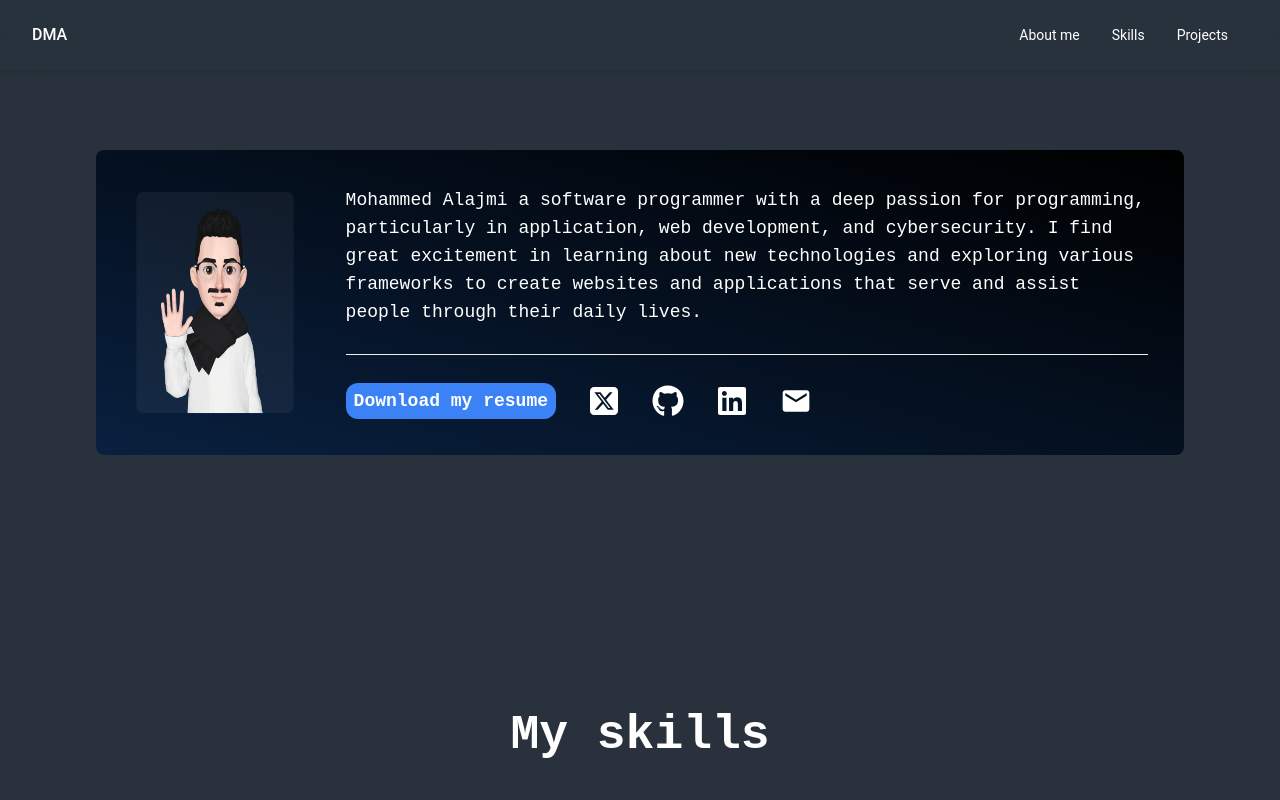
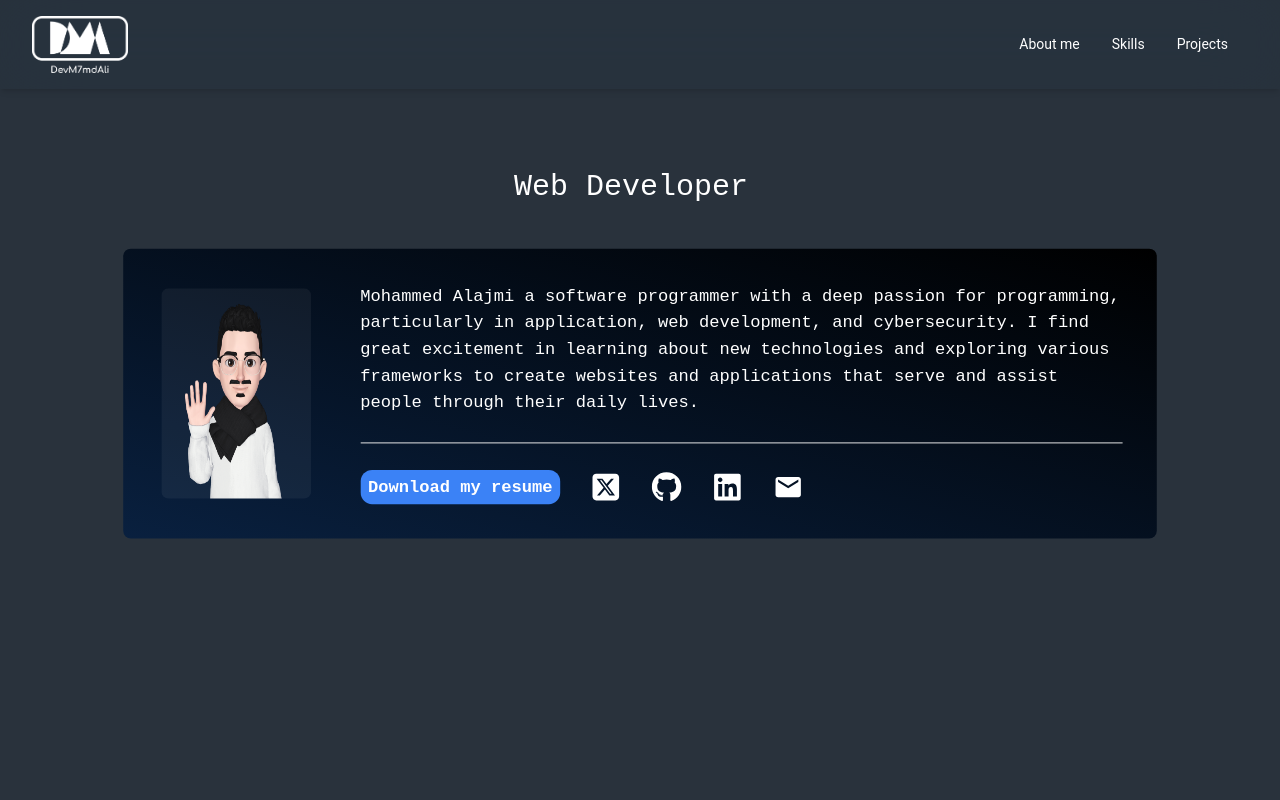
Before and after one commit to DevM7mdAli/PortfolioWeb, a React (Create React App) app: page / in a window 1280 px wide. Shown: the top 800 px of the page. Built offline with nearby package versions, Linux system fonts and the light colour scheme; a web font is replaced by a local one.

Commit message:
99% finished the top part now the footer only left

```diff
--- a/package.json
+++ b/package.json
@@ -15,6 +15,7 @@
     "react-icons": "^5.0.1",
     "react-router-dom": "^6.22.3",
     "react-scripts": "5.0.1",
+    "react-type-animation": "^3.2.0",
     "web-vitals": "^2.1.4"
   },
   "scripts": {
--- a/src/components/About/AboutCard.js
+++ b/src/components/About/AboutCard.js
@@ -3,17 +3,34 @@ import { FaGithub, FaLinkedin } from "react-icons/fa";
 import { MdEmail } from "react-icons/md";
 import { FaSquareXTwitter } from "react-icons/fa6";
 import { motion } from "framer-motion"
+import { TypeAnimation } from "react-type-animation";
 
 export default function AboutCard({ imgLogo, about, imgGif, resumeLink, linkedLink, GitHubLink, XLink, Email }) {
   const [inMouse, setInMouse] = useState(false)
   return (
-    <motion.div className="flex flex-col lg:flex-row p-9 gap-x-12 max-w-7xl border-blue-200 bg-gradient-to-tr from-bgFromGrad to-black rounded-lg transition-all scale-95 hover:scale-100" id="AboutMe"
+    <motion.section className="flex flex-col items-center"
+      id="AboutMe"
       initial={{ opacity: 0, y: -20 }}
       whileInView={{ opacity: 1, y: 0 }}
       transition={{ duration: 1, delay: 0.1, type: "spring", stiffness: 80 }}
       viewport={{ once: true }}
+
     >
 
+      <TypeAnimation
+        sequence={[
+          'About Me', 2500,
+          'Web Developer', 2000,
+          'App Developer', 2000,
+          'Cyber security', 2000,
+        ]}
+        wrapper="div"
+        cursor={true}
+        repeat={Infinity}
+        className="text-3xl mb-9"
+      />
+
+      <div className="flex flex-col lg:flex-row p-9 gap-x-12 max-w-7xl border-blue-200 bg-gradient-to-tr from-bgFromGrad to-black rounded-lg transition-all scale-95 hover:scale-100">
         <div>
           <img onMouseEnter={() => { setInMouse(true) }} onMouseLeave={() => { setInMouse(false) }} src={!inMouse ? `${imgLogo}` : `${imgGif}`} className={`w-full h-full bg-opacity-5 bg-white rounded-lg scale-95 ${!inMouse ? "transition-transform " : "transition-transform scale-100"}`} alt="Logo Part" />
         </div>
@@ -49,6 +66,7 @@ export default function AboutCard({ imgLogo, about, imgGif, resumeLink, linkedLi
           </div>
         </div>
 
-    </motion.div>
+      </div>
+    </motion.section>
   )
 }
--- a/src/components/NavBar.js
+++ b/src/components/NavBar.js
@@ -6,6 +6,7 @@ import {
 } from "@material-tailwind/react";
 
 import { useState, useEffect } from "react";
+import DMA from '../assets/DMA.png'
 
 
 
@@ -61,13 +62,9 @@ export default function NavBar() {
     <div className="sticky top-0 max-h-[768px] w-full z-30 text-white">
       <Navbar className="h-max max-w-full rounded-none border-none px-4 py-2 lg:px-8 lg:py-4 bg-mainBackground">
         <div className="flex items-center justify-between">
-          <Typography
-            as="a"
-            href="#"
-            className="mr-4 cursor-pointer py-1.5 font-medium"
-          >
-            DMA
-          </Typography>
+          <a className="sm:w-24 w-16 flex justify-center items-center" href="#">
+            <img src={DMA} alt="Logo" />
+          </a>
           <div className="flex items-center gap-4">
             <div className="mr-4 hidden lg:block">{navList}</div>
 
--- a/src/components/projects/ProjectCard.js
+++ b/src/components/projects/ProjectCard.js
@@ -5,7 +5,7 @@ export default function projectCard() {
     <section id="projects">
       <div className='flex flex-col gap-y-9 text-center'>
         <h1 className="text-5xl font-bold">
-          Projects i worked on
+          Projects I worked on
         </h1>
 
         <div>
```
Also changed, not shown: src/assets/DMA.png (added), 1 other file (tests, documents, lock files or other folders). Lines whose indentation alone changed are shown as unchanged.
